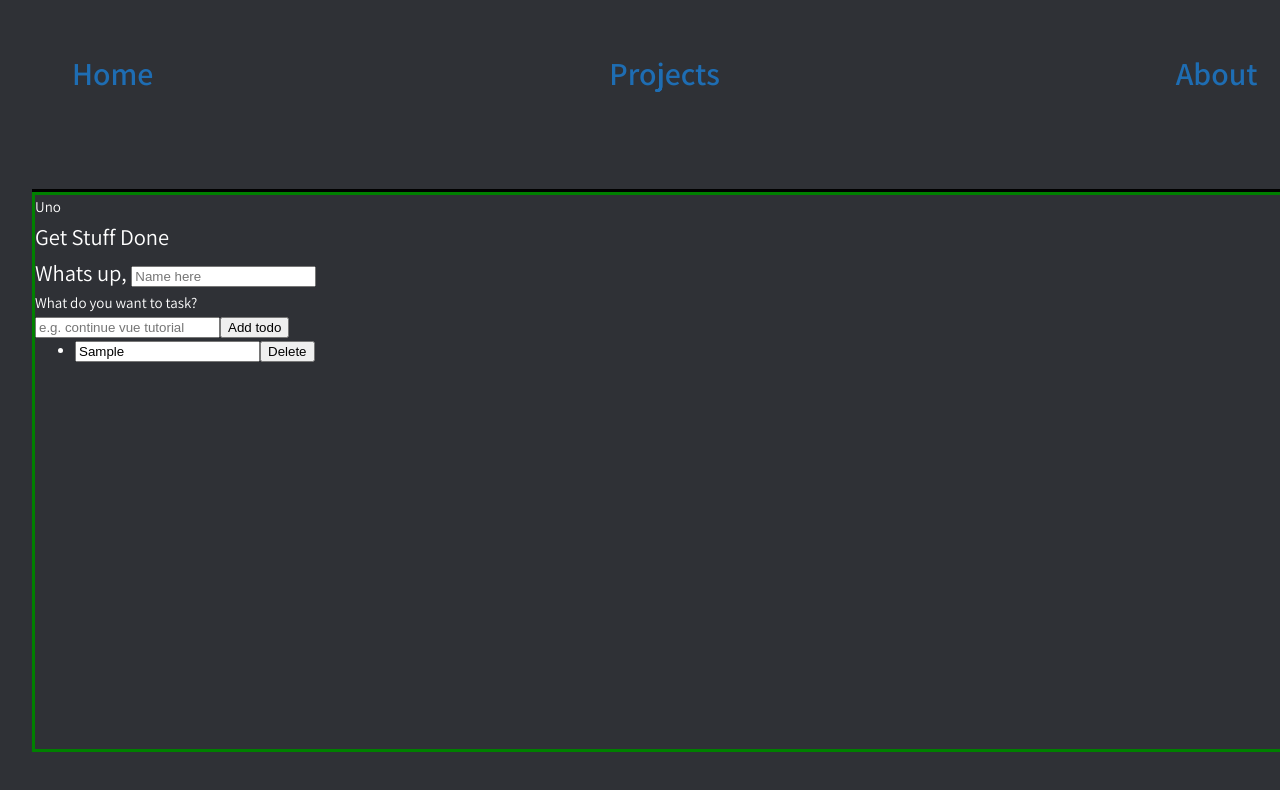
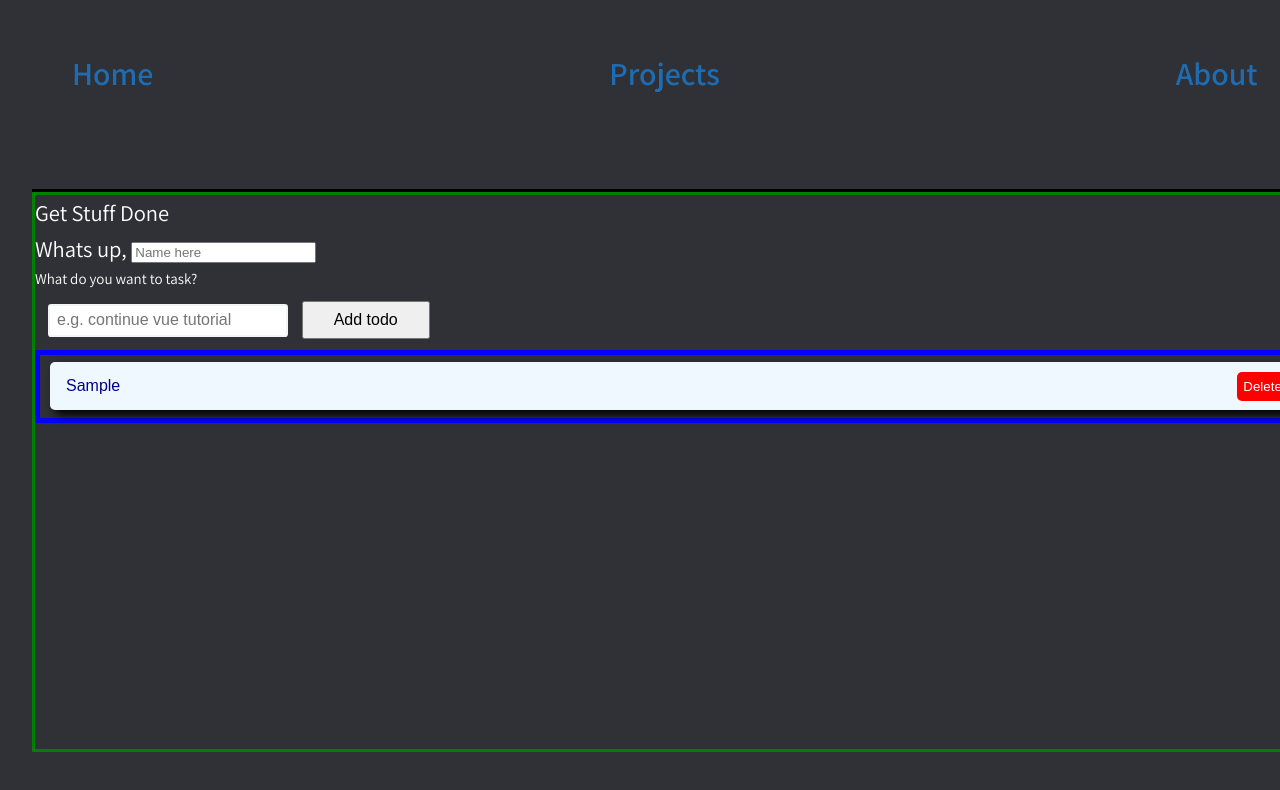
Before and after one commit to johnxadams/great-vue-from-here, a Vue app: page /todolist in a window 1280 px wide. Both pictures are taken after typing "Sample" into the empty fields and a click on the input "Add todo". Shown: the top 790 px of the page. Built offline with nearby package versions, Linux system fonts and the light colour scheme; the HTML template or start-up script is replaced by a standard one.

Commit message:
scss added -

```diff
--- a/src/scss/layout/projects/todolist.scss
+++ b/src/scss/layout/projects/todolist.scss
@@ -6,4 +6,71 @@
   width: 80rem;
   height: 70vh;
   margin: 0 auto;
+  .createTodo {
+    // border: 5px red solid;
+    .todoForm {
+      //   border: 5px green solid;
+      .todoInputContent {
+        width: 15rem;
+        padding: 0.5em;
+        border: 2px solid #f2f4f8;
+        border-radius: 0.25em;
+        margin: 1em;
+        &::placeholder {
+          font-size: 1rem;
+        }
+        &:focus {
+          outline: none;
+        }
+      }
+      .addTodoBtn {
+        width: 8rem;
+        padding: 0.5em;
+        cursor: pointer;
+        font-size: 1rem;
+      }
+    }
+  }
+  .todoListRender {
+    border: 5px blue solid;
+    ul {
+      list-style-type: none;
+
+      li {
+        // background-color: grey;
+        // border: blue 2px solid;
+        margin: 0.5em 0.5em 0.5em -2em;
+        div {
+          background-color: aliceblue;
+          height: 3rem;
+          border-radius: 5px;
+          box-shadow: 5px 5px 10px black;
+          @include flex-jc-ai-dir(space-between, center, row);
+          .renderedTodoInput {
+            border: none;
+            background-color: transparent;
+            color: darkblue;
+            width: 20rem;
+            padding: 1em;
+            font-size: 1rem;
+            &:focus {
+              outline: none;
+            }
+          }
+          .deleteTodoBtn {
+            background-color: red;
+            color: white;
+            border: none;
+            border-radius: 5px;
+            padding: 0.5em;
+            margin: 0.6em;
+            cursor: pointer;
+            &:hover {
+              opacity: 0.7;
+            }
+          }
+        }
+      }
+    }
+  }
 }
--- a/src/views/project-views/TodoList.vue
+++ b/src/views/project-views/TodoList.vue
@@ -62,50 +62,40 @@ onMounted(() => {
 
 <template>
   <main :class="$style.todoListContainer">
-    Uno
-    <section class="create-todo">
+    <section :class="$style.createTodo">
       <h2>Get Stuff Done</h2>
       <h2 class="title">
         <!-- v-model: name is linked with const name ref('') -->
         Whats up, <input type="text" placeholder="Name here" v-model="name" />
       </h2>
-      <form @submit.prevent="addTodo">
+      <form @submit.prevent="addTodo" :class="$style.todoForm">
         <h4>What do you want to task?</h4>
         <input
           type="text"
           placeholder="e.g. continue vue tutorial"
           v-model="inputContent"
+          :class="$style.todoInputContent"
         />
-        <input type="submit" value="Add todo" />
+        <input type="submit" value="Add todo" :class="$style.addTodoBtn" />
       </form>
     </section>
-    <section :class="$style.todoList">
+    <section :class="$style.todoListRender">
       <ul>
         <li v-for="(todo, index) in todos" :key="todo.id">
           <div>
-            <input type="text" v-model="todo.content" />
-            <button @click="removeTodo(todo)">Delete</button>
+            <input
+              type="text"
+              v-model="todo.content"
+              :class="$style.renderedTodoInput"
+            />
+            <button @click="removeTodo(todo)" :class="$style.deleteTodoBtn">Delete</button>
           </div>
         </li>
       </ul>
-      <!-- <div v-for="(todo, index) in todos.value" :key="todo.id"> -->
-      <!-- {{ index }} {{ allTodos }} {{ todo }} -->
-
-      <!-- </div> -->
     </section>
-
-    <!-- <section :class="$style.example">
-<input type="text" v-model="exampleInputContent" />
-<button>Send</button>
-    </section> -->
   </main>
 </template>
 
 <style module lang="scss">
 @import "../../scss/layout/projects/todolist.scss";
-.example {
-  border: 3px red solid;
-  width: 15rem;
-  height: 5rem;
-}
 </style>
```
